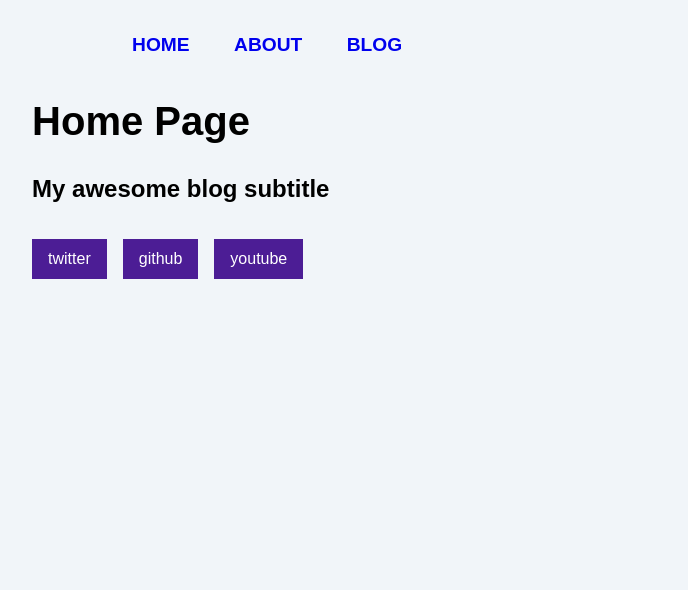
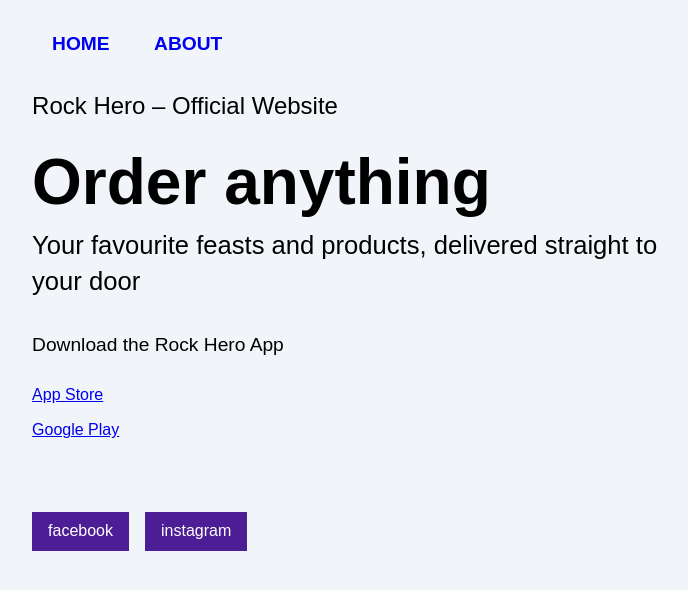
Before and after one commit to rockgib/rh-01, an Astro site: page / in a window 1280 px wide. Shown: the whole page, without its empty margins (268-956 px from the left). Built offline with nearby package versions, Linux system fonts and the light colour scheme; Astro itself is replaced by a stand-in of ours.

Commit message:
Changed to Rock Hero content and structure

```diff
--- a/src/components/Footer.astro
+++ b/src/components/Footer.astro
@@ -17,7 +17,6 @@ import Social from './Social.astro';
   </style>
 
 <footer>
-    <Social platform="twitter" username="astrodotbuild" />
-    <Social platform="github" username="withastro" />
-    <Social platform="youtube" username="astrodotbuild" />
+    <Social platform="facebook" username="rockheroltd" />
+    <Social platform="instagram" username="rockheroltd" />
 </footer>
--- a/src/components/Navigation.astro
+++ b/src/components/Navigation.astro
@@ -3,5 +3,5 @@
 <div class="nav-links">
     <a href="/">Home</a>
     <a href="/about">About</a>
-    <a href="/blog">Blog</a>
+    <!-- <a href="/blog">Blog</a> -->
 </div>
--- a/src/pages/index.astro
+++ b/src/pages/index.astro
@@ -1,7 +1,16 @@
 ---
-import BaseLayout from '../layouts/BaseLayout.astro';
-const pageTitle = "Home Page";
+import BaseLayout from "../layouts/BaseLayout.astro";
+const pageTitle = "Rock Hero – Official Website";
 ---
+
 <BaseLayout pageTitle={pageTitle}>
-  <h2>My awesome blog subtitle</h2>
+	<h2>Order anything</h2>
+	<h3>Your favourite feasts and products, delivered straight to your door</h3>
+	<div class="appDownloads">
+		<h4>Download the Rock Hero App</h4>
+		<ul>
+			<li><a href="#">App Store</a></li>
+			<li><a href="#">Google Play</a></li>
+		</ul>
+	</div>
 </BaseLayout>
--- a/src/styles/global.css
+++ b/src/styles/global.css
@@ -1,3 +1,53 @@
+/* http://meyerweb.com/eric/tools/css/reset/
+   v2.0 | 20110126
+   License: none (public domain)
+*/
+
+html, body, div, span, applet, object, iframe,
+h1, h2, h3, h4, h5, h6, p, blockquote, pre,
+a, abbr, acronym, address, big, cite, code,
+del, dfn, em, img, ins, kbd, q, s, samp,
+small, strike, strong, sub, sup, tt, var,
+b, u, i, center,
+dl, dt, dd, ol, ul, li,
+fieldset, form, label, legend,
+table, caption, tbody, tfoot, thead, tr, th, td,
+article, aside, canvas, details, embed,
+figure, figcaption, footer, header, hgroup,
+menu, nav, output, ruby, section, summary,
+time, mark, audio, video {
+	margin: 0;
+	padding: 0;
+	border: 0;
+	font-size: 100%;
+	font: inherit;
+	vertical-align: baseline;
+}
+/* HTML5 display-role reset for older browsers */
+article, aside, details, figcaption, figure,
+footer, header, hgroup, menu, nav, section {
+	display: block;
+}
+body {
+	line-height: 1;
+}
+ol, ul {
+	list-style: none;
+}
+blockquote, q {
+	quotes: none;
+}
+blockquote:before, blockquote:after,
+q:before, q:after {
+	content: '';
+	content: none;
+}
+table {
+	border-collapse: collapse;
+	border-spacing: 0;
+}
+
+
 html {
     background-color: #f1f5f9;
     font-family: sans-serif;
@@ -8,7 +58,7 @@ body {
     width: 100%;
     max-width: 80ch;
     padding: 1rem;
-    line-height: 1.5;
+    line-height: 1.4;
 }
 
 * {
@@ -17,7 +67,12 @@ body {
 
 h1 {
     margin: 1rem 0;
-    font-size: 2.5rem;
+    font-size: 1.5rem;
+}
+
+h2 {
+    font-size: 4rem;
+    margin: 0;
 }
 
 /* nav styles */
@@ -38,7 +93,6 @@ h1 {
 .nav-links {
     width: 100%;
     top: 5rem;
-    left: 48px;
     background-color: #ff9776;
     display: none;
     margin: 0;
@@ -65,7 +119,6 @@ h1 {
 
 @media screen and (min-width: 636px) {
     .nav-links {
-        margin-left: 5em;
         display: block;
         position: static;
         width: auto;
@@ -82,3 +135,26 @@ h1 {
     }
 
 }
+
+h2 {
+    font-size: 4rem;
+    font-weight: bold;
+}
+
+h3 {
+    font-size: 1.6rem;
+}
+
+h4 {
+    font-size: 1.2rem;
+    margin-bottom: 1em;
+}
+
+.appDownloads {
+    padding: 2em 0;
+    ul {
+    }
+    li {
+        padding: .4rem 0;
+    }
+}
```
